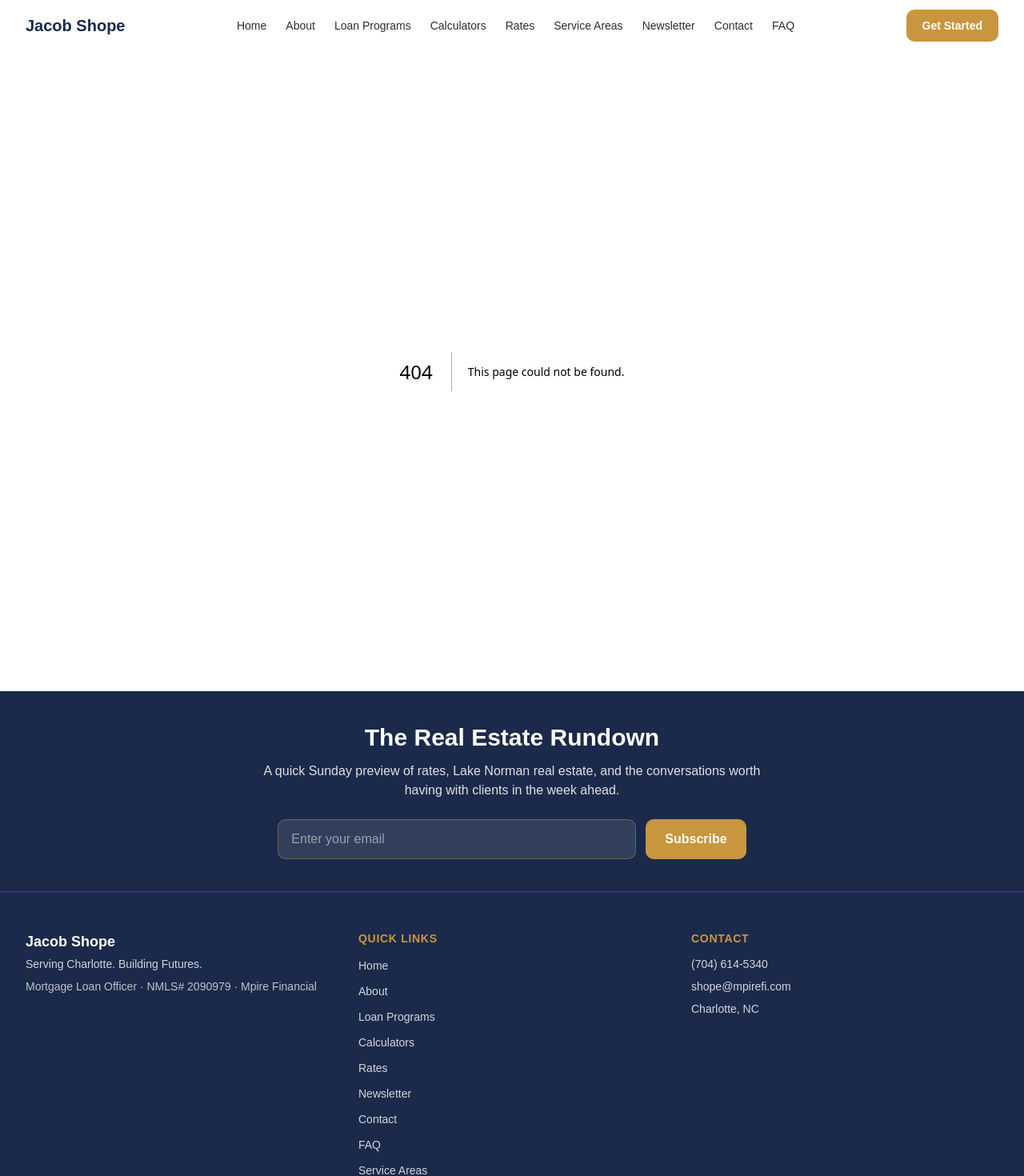
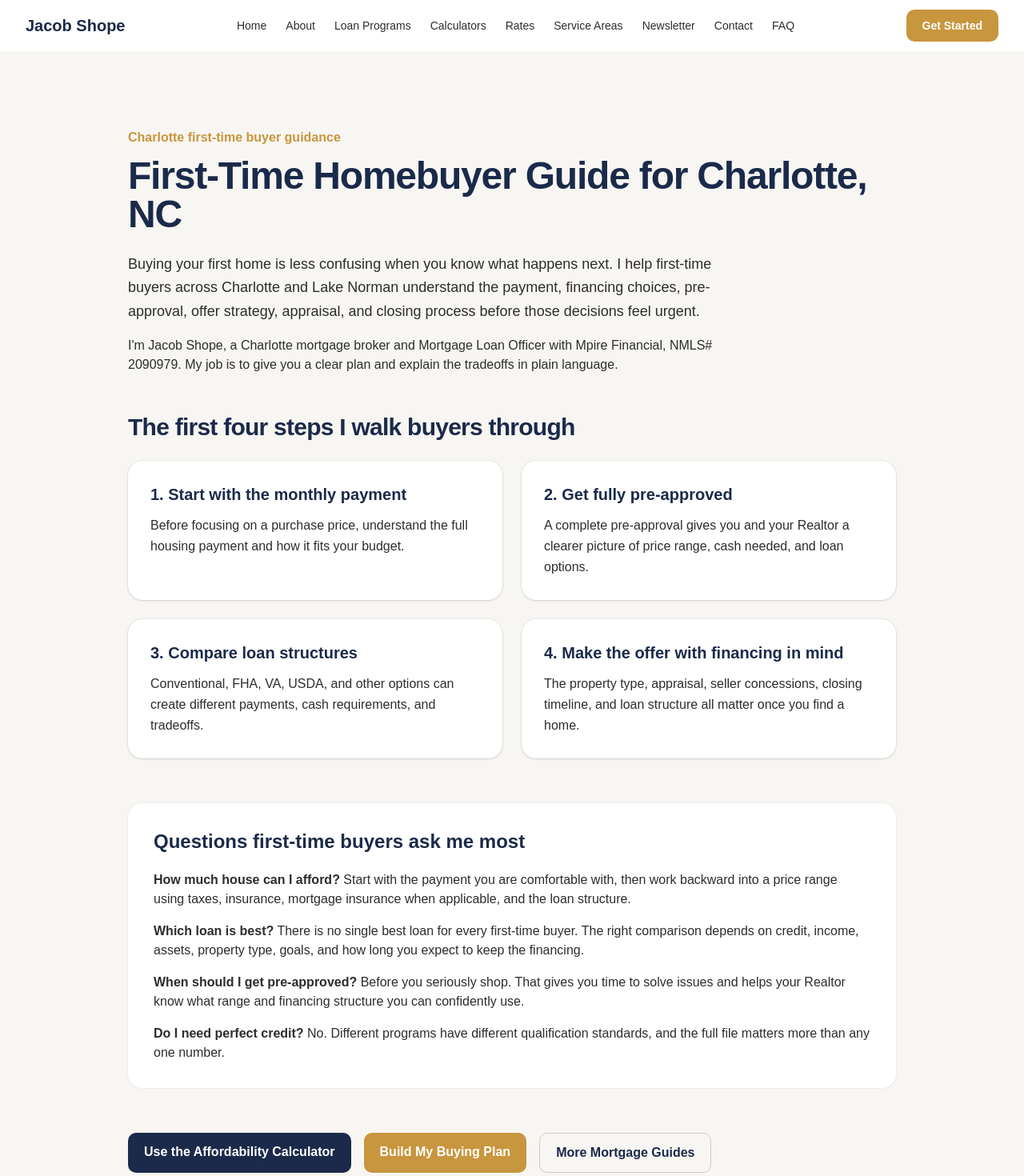
Before and after one commit to JLshope12/jacob-shope-mortgage, a Next.js app: page /first-time-homebuyer-charlotte in a window 1280 px wide. Before the commit this address had no page. Shown: the top 1470 px of the page at 80% size. Built offline with nearby package versions, Linux system fonts and the light colour scheme.

Commit message:
Add Charlotte first-time homebuyer authority page

```diff
--- /dev/null
+++ b/app/first-time-homebuyer-charlotte/page.tsx
@@ -0,0 +1,70 @@
+import Link from "next/link";
+
+export const metadata = {
+  title: "First-Time Homebuyer Charlotte NC | Jacob Shope Mortgage",
+  description:
+    "First-time homebuyer mortgage guidance in Charlotte and Lake Norman from Jacob Shope, Mortgage Loan Officer with Mpire Financial, NMLS# 2090979.",
+  alternates: { canonical: "/first-time-homebuyer-charlotte" },
+};
+
+const STEPS = [
+  ["1. Start with the monthly payment", "Before focusing on a purchase price, understand the full housing payment and how it fits your budget."],
+  ["2. Get fully pre-approved", "A complete pre-approval gives you and your Realtor a clearer picture of price range, cash needed, and loan options."],
+  ["3. Compare loan structures", "Conventional, FHA, VA, USDA, and other options can create different payments, cash requirements, and tradeoffs."],
+  ["4. Make the offer with financing in mind", "The property type, appraisal, seller concessions, closing timeline, and loan structure all matter once you find a home."],
+] as const;
+
+export default function FirstTimeHomebuyerCharlottePage() {
+  const schema = {
+    "@context": "https://schema.org",
+    "@type": "Article",
+    headline: "First-Time Homebuyer Guide for Charlotte, NC",
+    author: { "@id": "https://jacobshopemortgage.com/#jacob-shope" },
+    publisher: { "@id": "https://jacobshopemortgage.com/#mpire-financial" },
+    mainEntityOfPage: "https://jacobshopemortgage.com/first-time-homebuyer-charlotte",
+  };
+
+  return (
+    <div className="bg-offwhite">
+      <script type="application/ld+json" dangerouslySetInnerHTML={{ __html: JSON.stringify(schema) }} />
+      <section className="mx-auto max-w-5xl px-4 py-16 md:px-6 md:py-24 lg:px-8">
+        <p className="font-semibold text-gold">Charlotte first-time buyer guidance</p>
+        <h1 className="mt-3 text-4xl font-bold tracking-tight text-navy md:text-5xl">First-Time Homebuyer Guide for Charlotte, NC</h1>
+        <p className="mt-6 max-w-3xl text-lg leading-relaxed text-charcoal">
+          Buying your first home is less confusing when you know what happens next. I help first-time buyers across Charlotte and Lake Norman understand the payment, financing choices, pre-approval, offer strategy, appraisal, and closing process before those decisions feel urgent.
+        </p>
+        <p className="mt-4 max-w-3xl text-charcoal">
+          I&apos;m Jacob Shope, a Charlotte mortgage broker and Mortgage Loan Officer with Mpire Financial, NMLS# 2090979. My job is to give you a clear plan and explain the tradeoffs in plain language.
+        </p>
+
+        <section className="mt-12">
+          <h2 className="text-3xl font-bold tracking-tight text-navy">The first four steps I walk buyers through</h2>
+          <div className="mt-6 grid gap-6 md:grid-cols-2">
+            {STEPS.map(([title, body]) => (
+              <div key={title} className="rounded-2xl bg-white p-7 shadow-sm ring-1 ring-navy/5">
+                <h3 className="text-xl font-bold text-navy">{title}</h3>
+                <p className="mt-3 leading-relaxed text-charcoal">{body}</p>
+              </div>
+            ))}
+          </div>
+        </section>
+
+        <section className="mt-14 rounded-2xl bg-white p-8 ring-1 ring-navy/5">
+          <h2 className="text-2xl font-bold text-navy">Questions first-time buyers ask me most</h2>
+          <div className="mt-5 space-y-4 text-charcoal">
+            <p><strong>How much house can I afford?</strong> Start with the payment you are comfortable with, then work backward into a price range using taxes, insurance, mortgage insurance when applicable, and the loan structure.</p>
+            <p><strong>Which loan is best?</strong> There is no single best loan for every first-time buyer. The right comparison depends on credit, income, assets, property type, goals, and how long you expect to keep the financing.</p>
+            <p><strong>When should I get pre-approved?</strong> Before you seriously shop. That gives you time to solve issues and helps your Realtor know what range and financing structure you can confidently use.</p>
+            <p><strong>Do I need perfect credit?</strong> No. Different programs have different qualification standards, and the full file matters more than any one number.</p>
+          </div>
+        </section>
+
+        <section className="mt-14 flex flex-wrap gap-4">
+          <Link href="/calculators/affordability" className="rounded-lg bg-navy px-5 py-3 font-semibold text-white hover:bg-slate">Use the Affordability Calculator</Link>
+          <Link href="/contact" className="rounded-lg bg-gold px-5 py-3 font-semibold text-white hover:bg-gold/90">Build My Buying Plan</Link>
+          <Link href="/mortgage-guides" className="rounded-lg border border-navy/20 px-5 py-3 font-semibold text-navy hover:border-gold hover:text-gold">More Mortgage Guides</Link>
+        </section>
+      </section>
+    </div>
+  );
+}
```
